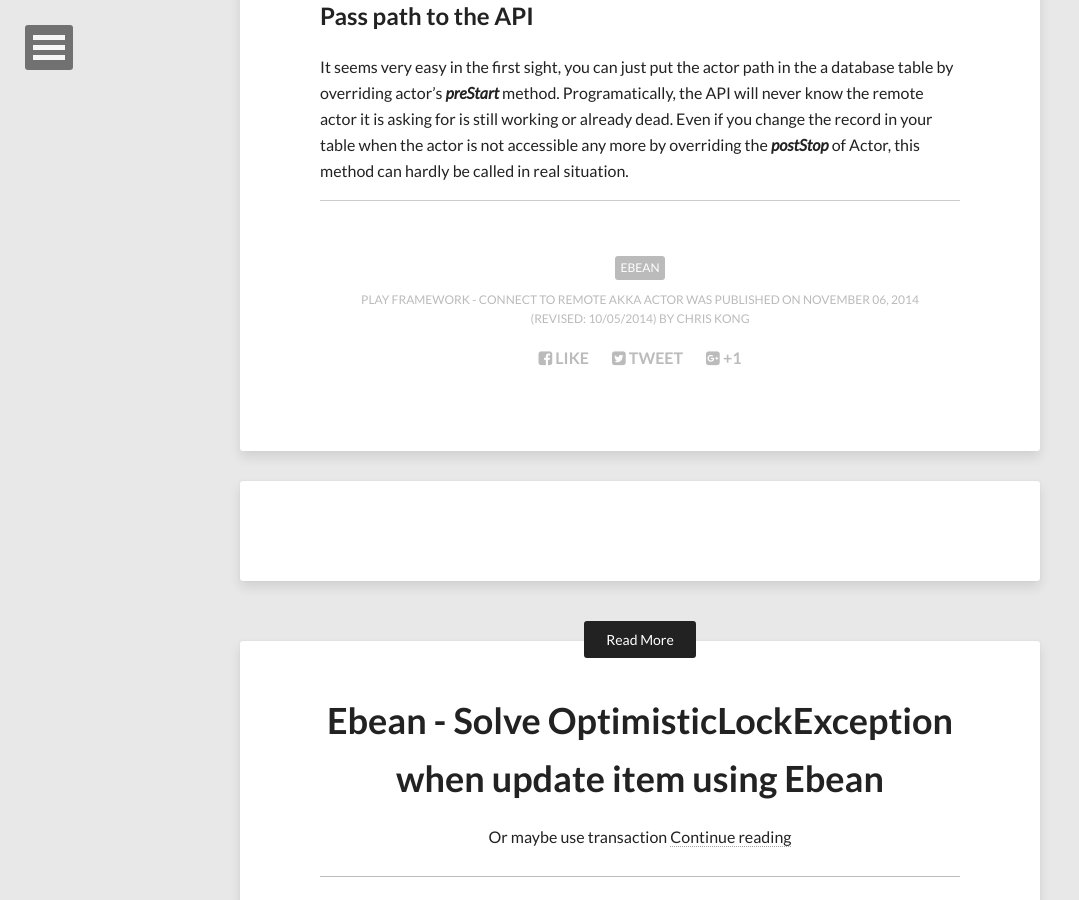
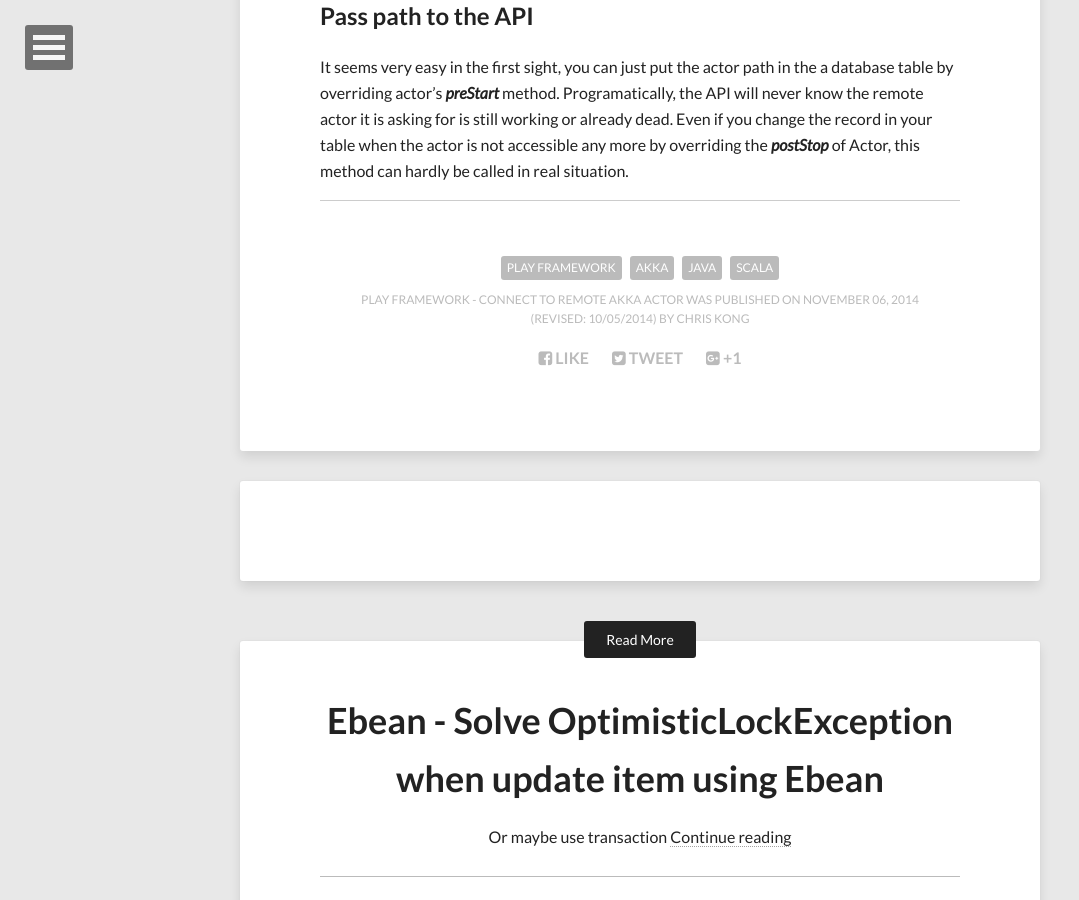
Before and after one commit to visualskyrim/visualskyrim.github.io, a Jekyll site: the page built from _posts/2014-11-06-play-framework-connect-to-remote-akka-actor.md, in a window 1280 px wide and 900 px high, scrolled down 4177 px. Shown: the whole window, without its empty margins (0-1079 px from the left). Built offline with Jekyll 4.4.1, drawn with Linux system fonts in a browser that asks for light colours; nearby versions of some CDN libraries; comment, search, counter and statistics services are not loaded.

Commit message:
fix the tags

```diff
--- a/_posts/2014-11-06-play-framework-connect-to-remote-akka-actor.md
+++ b/_posts/2014-11-06-play-framework-connect-to-remote-akka-actor.md
@@ -3,7 +3,7 @@ layout: post
 title: Play Framework - Connect to Remote Akka Actor
 description: "Make your API more powerful"
 modified: 2014-10-05
-tags: [Ebean]
+tags: [play framework,akka,java,scala]
 image:
   feature: abstract-3.jpg
   credit: dargadgetz
```
